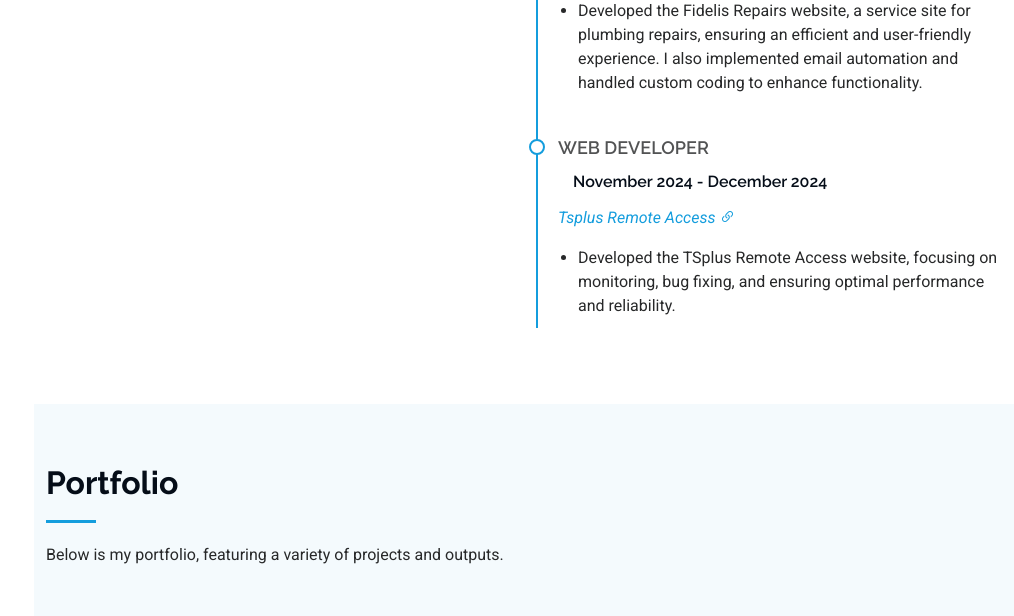
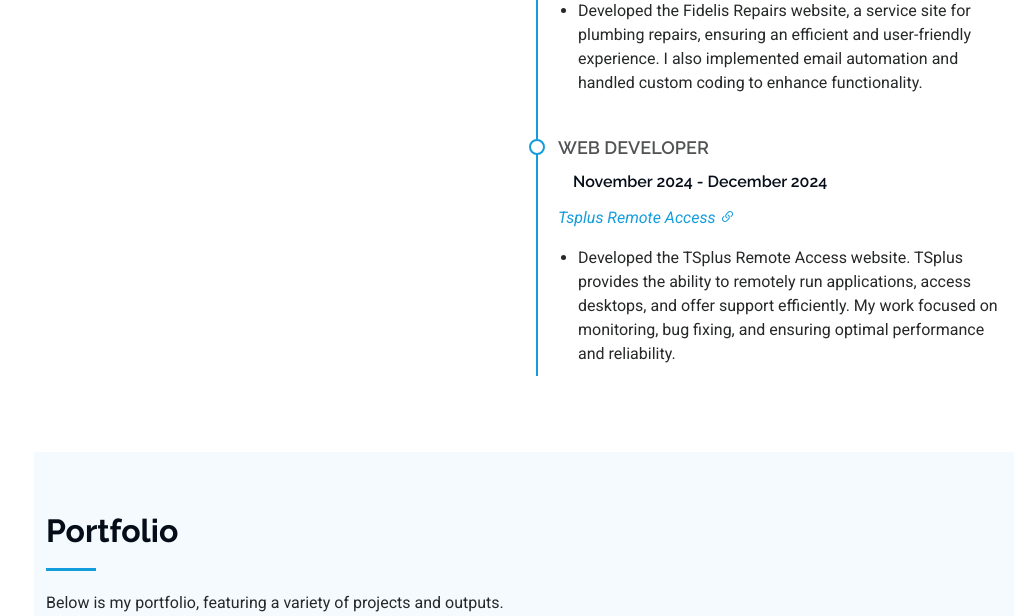
Before and after one commit to Samuelcabz/PDF_Splitter, a Flask app: page / in a window 1280 px wide. Shown: the part 4407-5023 px from the top of the page, without its empty margins (266-1280 px from the left). Run offline with Flask 2, Linux system fonts and the light colour scheme; some libraries are stand-ins or nearby versions.

Commit message:
Update index.html

```diff
--- a/templates/index.html
+++ b/templates/index.html
@@ -423,7 +423,7 @@
               <p><em><a href="https://tsplus.me/">Tsplus Remote Access <i class="bi bi-link-45deg"></i></a></em></p>
 
               <ul>
-                <li>Developed the TSplus Remote Access website, focusing on monitoring, bug fixing, and ensuring optimal performance and reliability.</li>
+                <li>Developed the TSplus Remote Access website. TSplus provides the ability to remotely run applications, access desktops, and offer support efficiently. My work focused on monitoring, bug fixing, and ensuring optimal performance and reliability.</li>
               </ul>
             </div>
             <!-- Edn Resume Item -->
```
